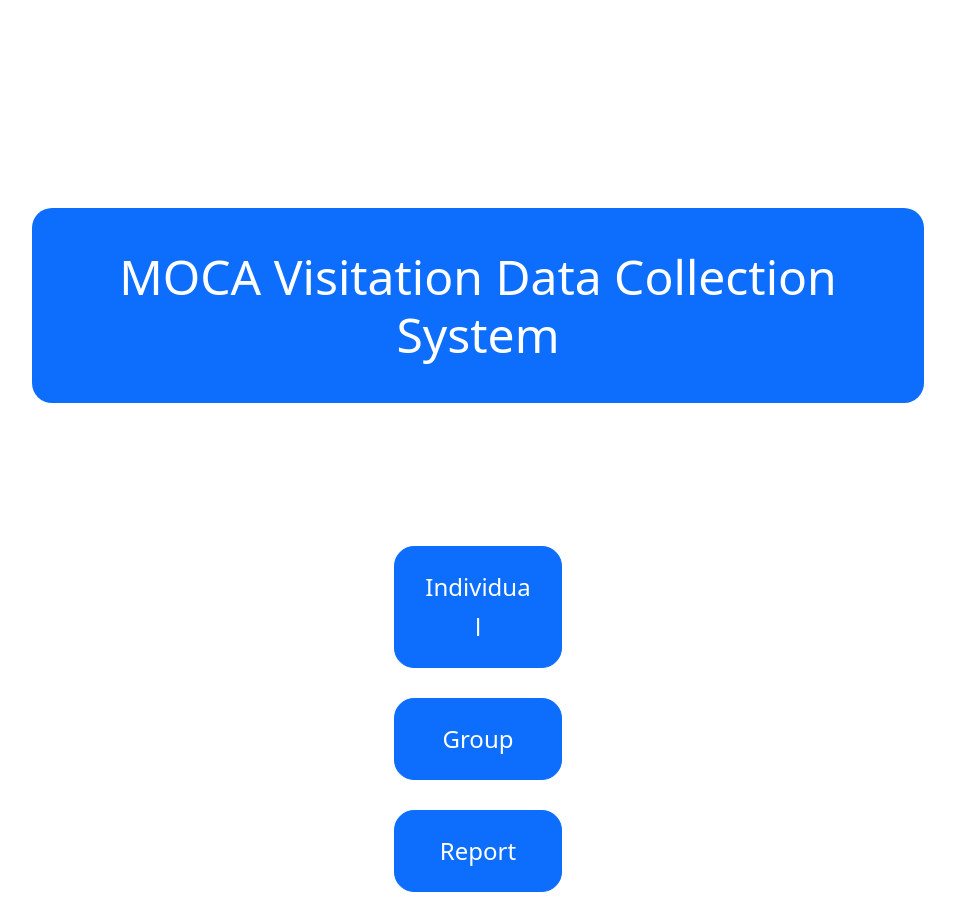
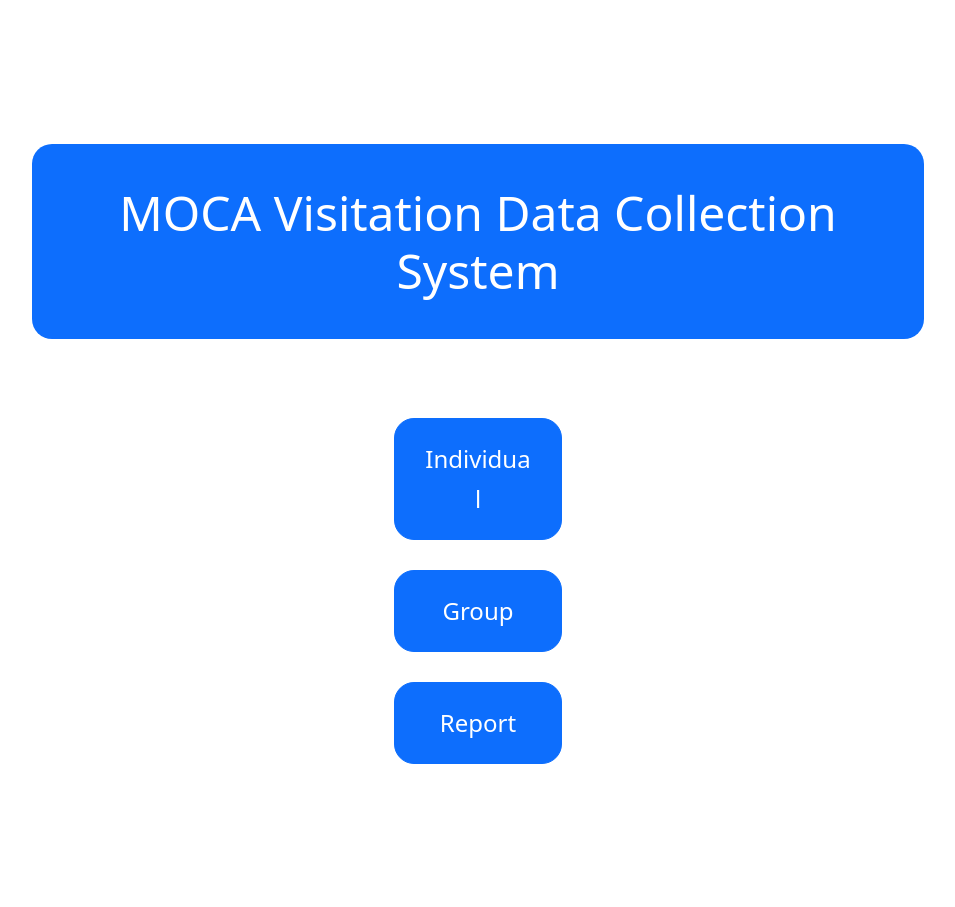
Before and after one commit to CryptoFox2276/pern-stack-student, a React (Create React App) app in the folder client/: page / in a window 1280 px wide. Shown: the whole page, without its empty margins (162-1117 px from the left). After the commit the page ends 800 px from the top, so only its background shows below. Built offline with nearby package versions, Linux system fonts and the light colour scheme.

Commit message:
Update style

```diff
--- a/client/src/components/ReportPage.js
+++ b/client/src/components/ReportPage.js
@@ -124,6 +124,7 @@ const ReportPage = () => {
                     </div>
                 </div>
                 <div className="row pb-5">
+                    <div className="col-12 overflow-scroll">
                         <Table striped size="sm">
                             <thead bordered-0>
                                 <tr>
@@ -211,6 +212,7 @@ const ReportPage = () => {
                         </Table>
                     </div>
                 </div>
+            </div>
         </Fragment>
     )
 }
--- a/client/src/index.css
+++ b/client/src/index.css
@@ -42,7 +42,7 @@ code {
 }
 
 .dashboard .title {
-  padding: 8rem 0;
+  padding: 4rem 0;
 }
 .dashboard .title h1 {
   max-width: 80%;
```
Lines whose indentation alone changed are shown as unchanged.
